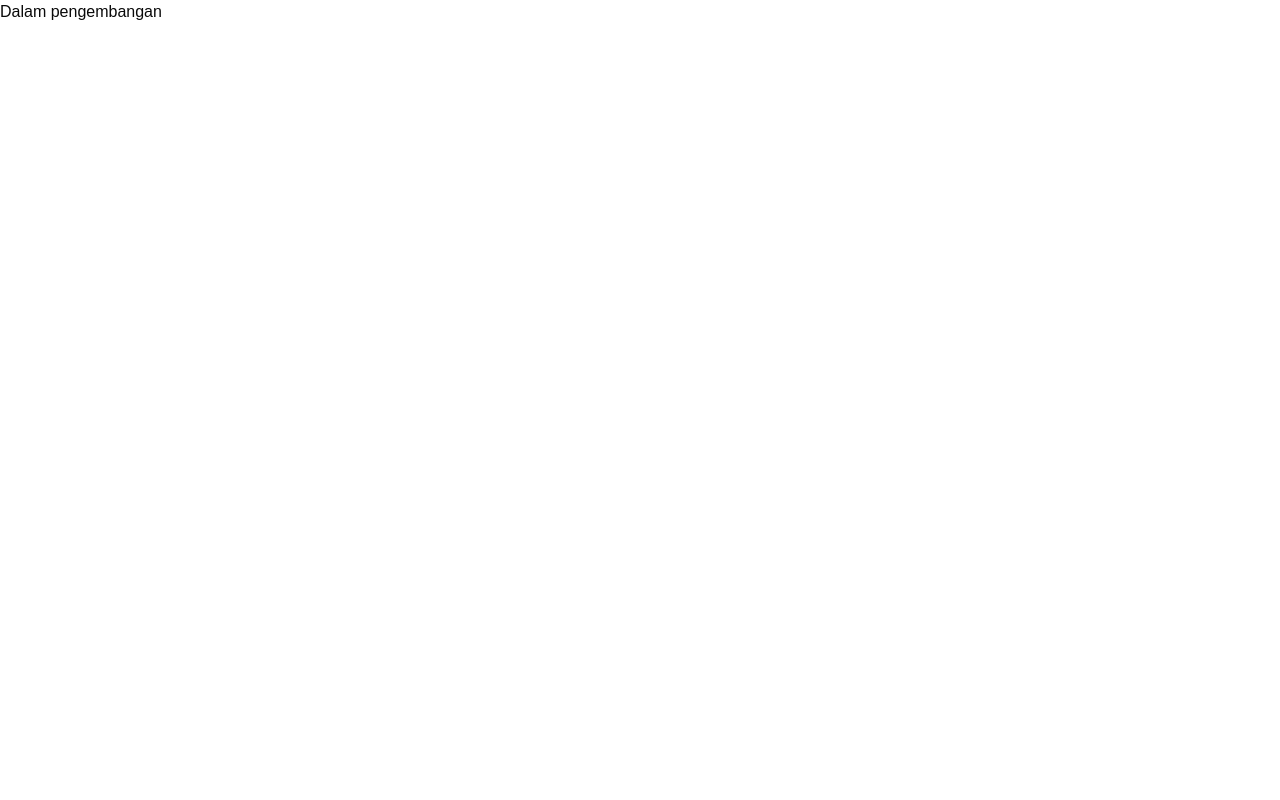
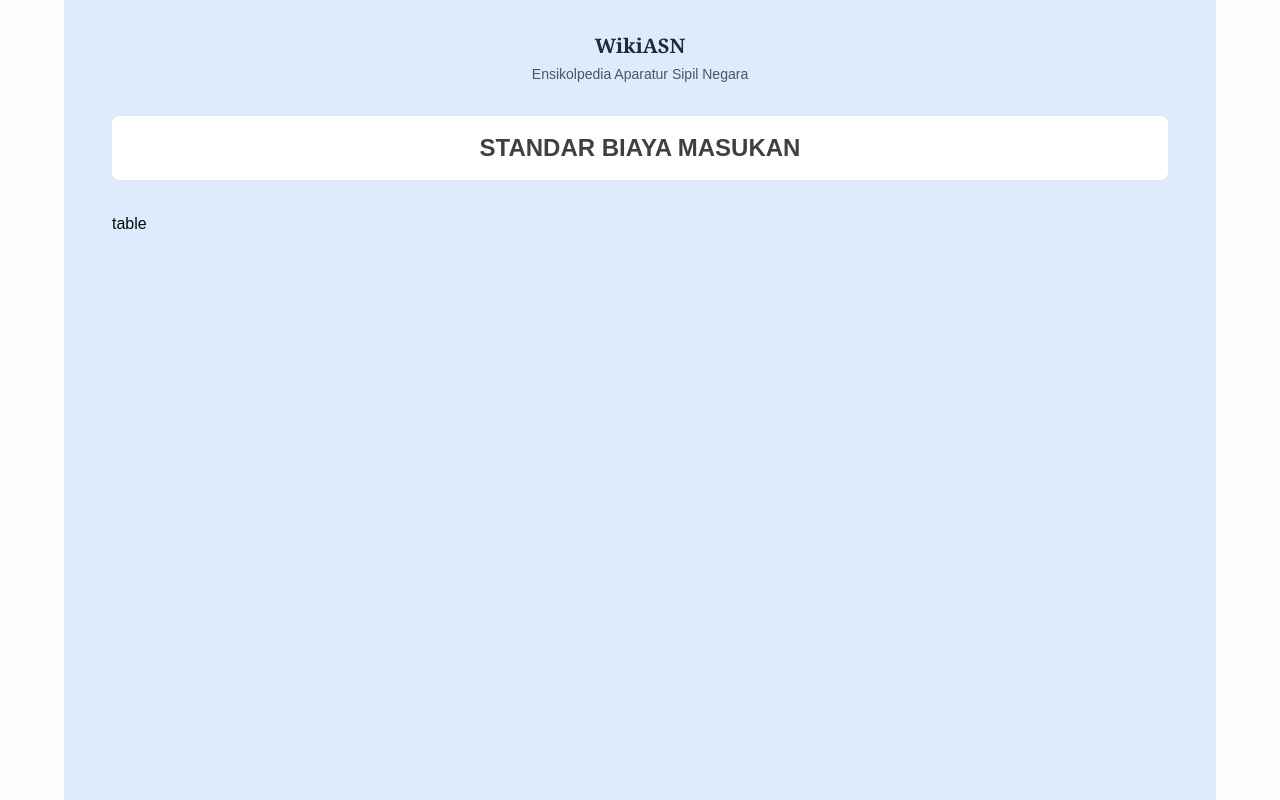
Before and after one commit to brafiadi/wikiasn, a Next.js app: page /standar-biaya-masukan in a window 1280 px wide. Built offline with nearby package versions, Linux system fonts and the light colour scheme.

Commit message:
add standar biaya masukan concept

```diff
--- /dev/null
+++ b/src/app/standar-biaya-masukan/layout.tsx
@@ -0,0 +1,25 @@
+import Link from "next/link";
+
+export default function Layout({
+	children,
+}: {
+	children: React.ReactNode;
+}) {
+	return (
+		<section className="container mx-auto bg-gray-50/50 w-full">
+			<div className="min-h-screen max-w-6xl mx-auto bg-blue-200/50 p-4 md:p-8">
+				<div className="text-center mb-8">
+					<Link href="/">
+						<h1 className="text-xl font-bold font-serif text-gray-800 mb-1">
+							WikiASN
+						</h1>
+					</Link>
+					<p className="text-sm text-gray-600">
+						Ensikolpedia Aparatur Sipil Negara
+					</p>
+				</div>
+				{children}
+			</div>
+		</section>
+	);
+}
--- a/src/app/standar-biaya-masukan/page.tsx
+++ b/src/app/standar-biaya-masukan/page.tsx
@@ -1,3 +1,11 @@
 export default function StandarBiayaMasukanPage() {
-	return <div>Dalam pengembangan</div>;
+	return <>
+	<div className="mb-8 rounded-lg bg-white p-4 m-4">
+				<h1 className="text-center text-xl font-bold text-neutral-700 md:text-2xl">
+					STANDAR BIAYA MASUKAN
+				</h1>
+			</div>
+
+			<div className="m-4">table</div>
+	</>;
 }
```
